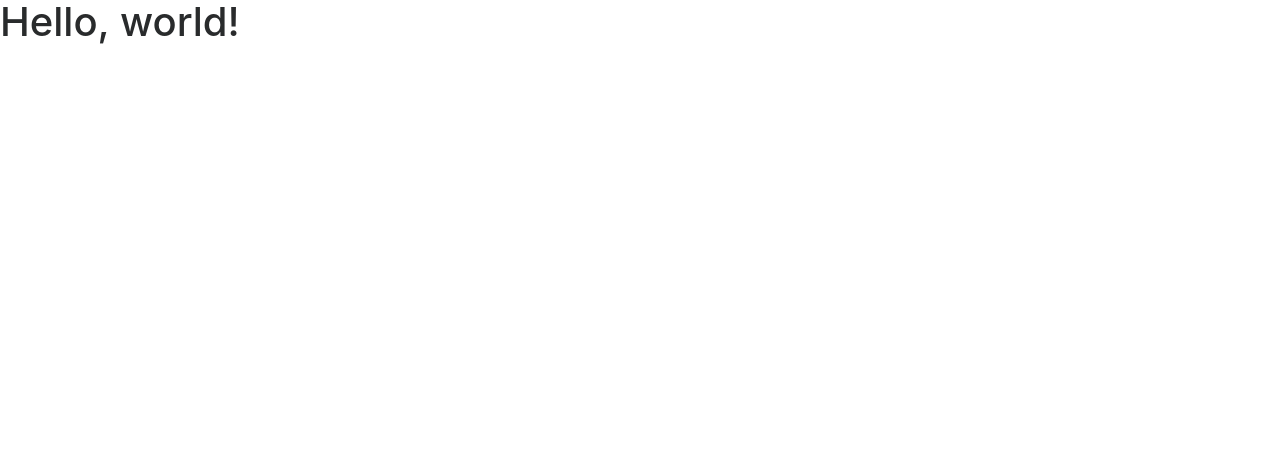
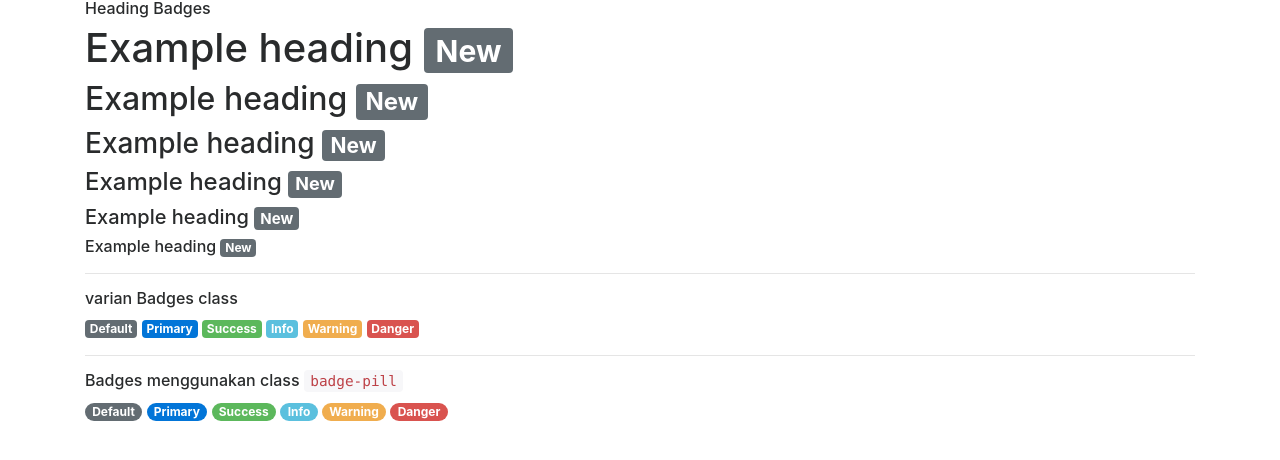
Before and after one commit to hisanusi/belajar-bootstrap-4, a plain HTML site: page index.html in a window 1280 px wide. Drawn offline with Linux system fonts and the light colour scheme.

Commit message:
bootstrap badge
source code dari article Bootstrap Component: badge

```diff
--- a/index.html
+++ b/index.html
@@ -9,8 +9,33 @@
    <link rel="stylesheet" href="css/bootstrap.min.css">
   </head>
   <body>
+    <div class="container">
+      <h6>Heading Badges</h6>
+      <h1>Example heading <span class="badge badge-default">New</span></h1>
+      <h2>Example heading <span class="badge badge-default">New</span></h2>
+      <h3>Example heading <span class="badge badge-default">New</span></h3>
+      <h4>Example heading <span class="badge badge-default">New</span></h4>
+      <h5>Example heading <span class="badge badge-default">New</span></h5>
+      <h6>Example heading <span class="badge badge-default">New</span></h6>
+      <hr/>
+      <h6>varian Badges class</h6>
+      <span class="badge badge-default">Default</span>
+      <span class="badge badge-primary">Primary</span>
+      <span class="badge badge-success">Success</span>
+      <span class="badge badge-info">Info</span>
+      <span class="badge badge-warning">Warning</span>
+      <span class="badge badge-danger">Danger</span>
+      <hr/>
+      <h6>Badges menggunakan class <code>badge-pill</code></h6>
+      <span class="badge badge-pill badge-default">Default</span>
+      <span class="badge badge-pill badge-primary">Primary</span>
+      <span class="badge badge-pill badge-success">Success</span>
+      <span class="badge badge-pill badge-info">Info</span>
+      <span class="badge badge-pill badge-warning">Warning</span>
+      <span class="badge badge-pill badge-danger">Danger</span>
+    </div>
 
-   <h1>Hello, world!</h1>
+
 
    <!-- jQuery first, then Tether, then Bootstrap JS. -->
    <script src="js/jquery.min.js"></script>
```
